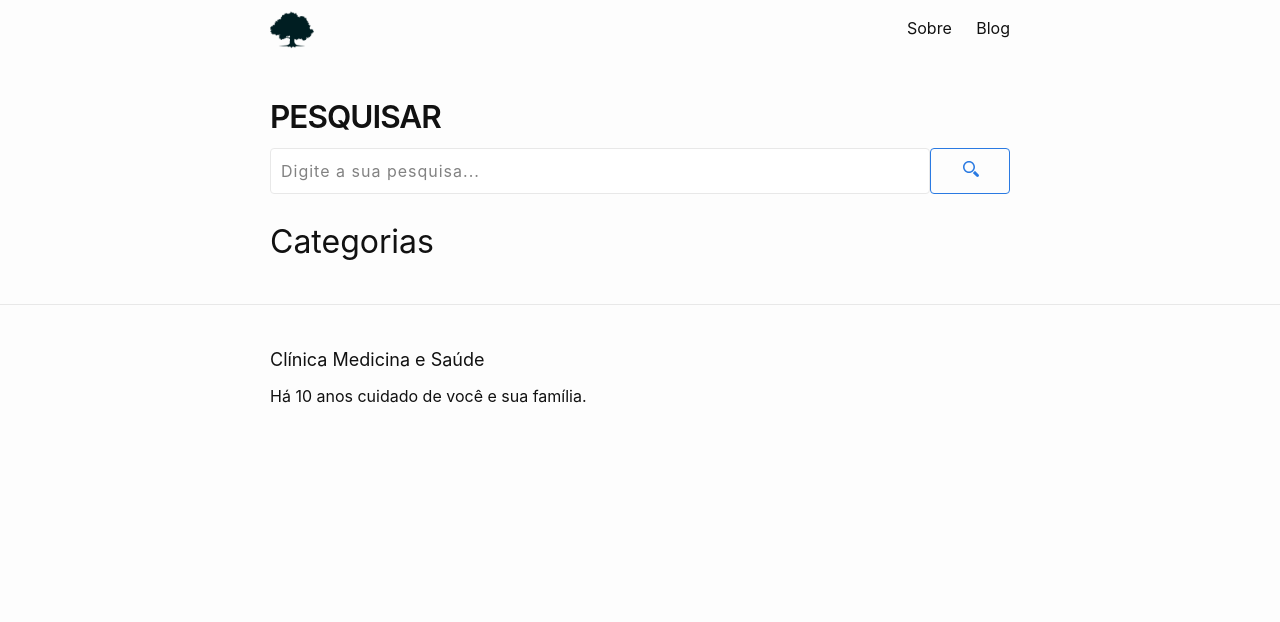
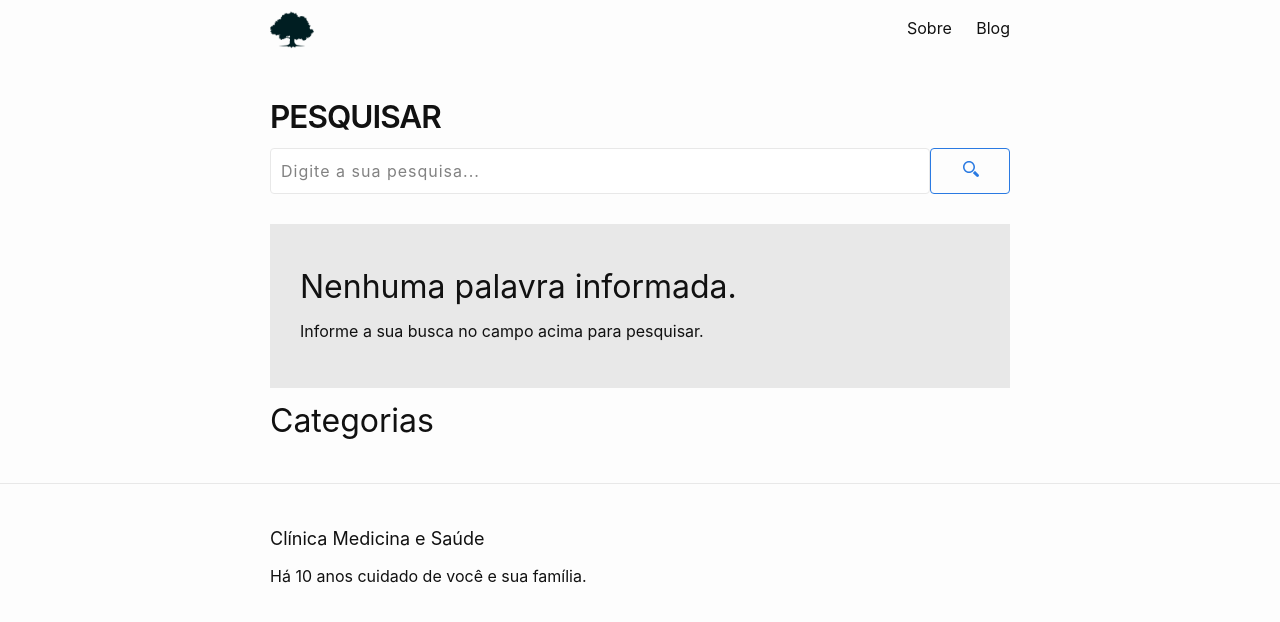
Before and after one commit to CopaTecnologia/medicinaesaude, a Jekyll site: the page built from pesquisar.html, in a window 1280 px wide. Shown: the top 622 px of the page. Built offline with Jekyll 4.4.1, drawn with Linux system fonts in a browser that asks for light colours.

Commit message:
teste de posts

```diff
--- a/_config.yml
+++ b/_config.yml
@@ -32,7 +32,12 @@
 description: Há 10 anos cuidado de você e sua família.
 baseurl: "/medicinaesaude"
 url: http://copatecnologia.com.br
+# permalink: '/:pretty/'
 markdown: kramdown
+plugins:
+  - jekyll-paginate
+paginate: 2
+paginate_path: "/blog/:num/"
 sass:
   style: compressed
 exclude:
--- a/_layouts/default.html
+++ b/_layouts/default.html
@@ -8,6 +8,8 @@
   {% include head.html %}
 
   <body>
+
+    <script>window.baseurl = '{{ site.baseurl }}';</script>
 
     {% include header.html %}
 
--- a/_sass/_base.sass
+++ b/_sass/_base.sass
@@ -47,6 +47,9 @@
   box-sizing: content-box
   height: 0
   overflow: visible
+  border: none
+  border-bottom: 1px solid $grey-color-light
+  margin: $spacing-unit auto
 
 figcaption
   font-size: $small-font-size
--- a/_scripts/search.js
+++ b/_scripts/search.js
@@ -19,11 +19,11 @@
                 ${img}
                 <div data-cell="2of3">
                     <h4>
-                        <a href="{{ site.baseurl }}${item.url}" class="post-title">${item.title}</a>
+                        <a href="${window.baseurl}${item.url}" class="post-title">${item.title}</a>
                     </h4>
                     <p>
                         ${item.content.substring(0, 150)}...
-                        <a href="{{ site.baseurl }}${item.url}" data-cell="shrink">Saiba mais</a>
+                        <a href="${window.baseurl}${item.url}" data-cell="shrink">Saiba mais</a>
                     </p>
                 </div>
             </div>
--- a/blog/index.html
+++ b/blog/index.html
@@ -8,6 +8,7 @@
 <section class="page-content">
 
   <div class="wrapper">
+    {{ site.posts }}
     <ul class="post-list" data-grid="cols-2 spacing">
       {% for post in paginator.posts %}
 
--- a/gulpfile.js
+++ b/gulpfile.js
@@ -62,6 +62,8 @@
         '_includes/**/*',
         '_slides/*',
         '_sass/**/*',
+        '_posts/**/*',
+        'blog/*',
         'css/**/*',
         'js/**/*'
     ], ['jekyll-rebuild']);
--- a/pesquisar.html
+++ b/pesquisar.html
@@ -17,7 +16,17 @@
 
         </header>
         <div id="search-results">
-            <!-- Vai alguma coisa aqui... -->
+            <noscript>
+                <div class="page-content hero">
+                    <h2>Javascript desabilitado neste dispositivo :(</h2>
+                    <p>Habilite a execução de scripts para que esta página volte a funcionar.</p>
+                </div>
+                <hr>
+            </noscript>
+            <div class="page-content hero light">
+                <h2>Nenhuma palavra informada.</h2>
+                <p>Informe a sua busca no campo acima para pesquisar.</p>
+            </div>
         </div>
 
         <h2>Categorias</h2>
--- a/sobre.markdown
+++ b/sobre.markdown
@@ -1,7 +1,6 @@
 ---
 title: Sobre nós
 date: 2017-12-20 09:05:00 -02:00
-permalink: "/sobre/"
 cover_image: "/uploads/daniel-frank-201417.jpg"
 excerpt: Há mais de 10 anos no mercado, a Clínica de Medicina e Saúde atende mais
   de 1000 pacientes por mês, combinando tradição com modernidade no seu atendimento.
```
Also changed, not shown: other parts of pesquisar.html (+0 -1 lines), _posts/teste-2018-03-20.md (added, +3 -0 lines), _posts/teste-Copia-2018-02-07.md (added, +3 -0 lines), _posts/teste-Copia-2018-02-25.md (added, +3 -0 lines), _posts/teste-Copia-Copia-2018-02-11.md (added, +3 -0 lines), js/search.js (+2 -2 lines).
